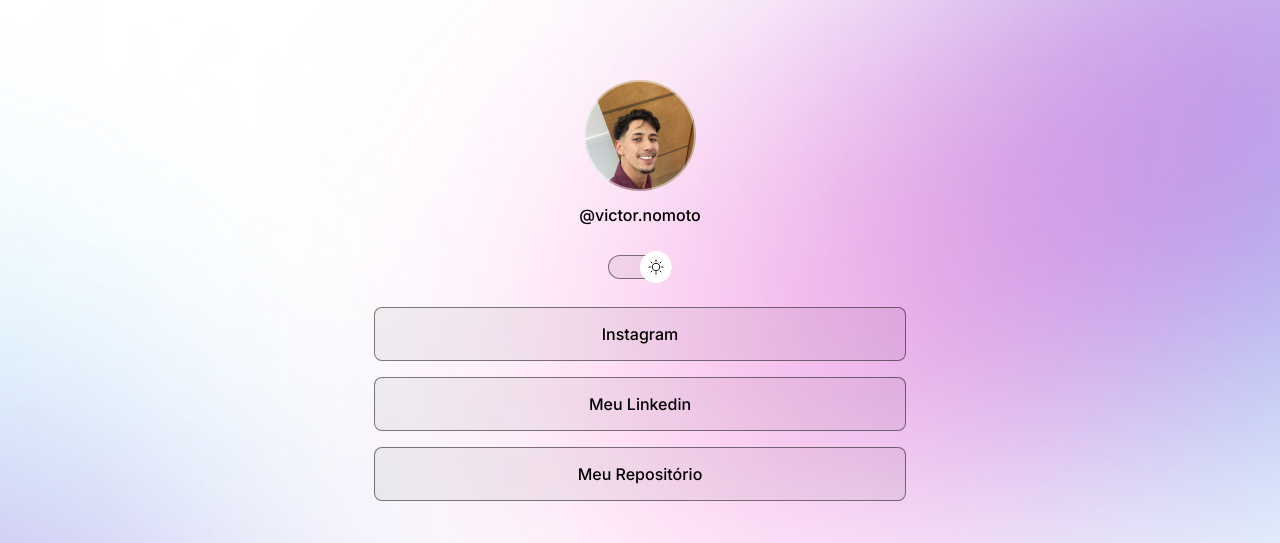
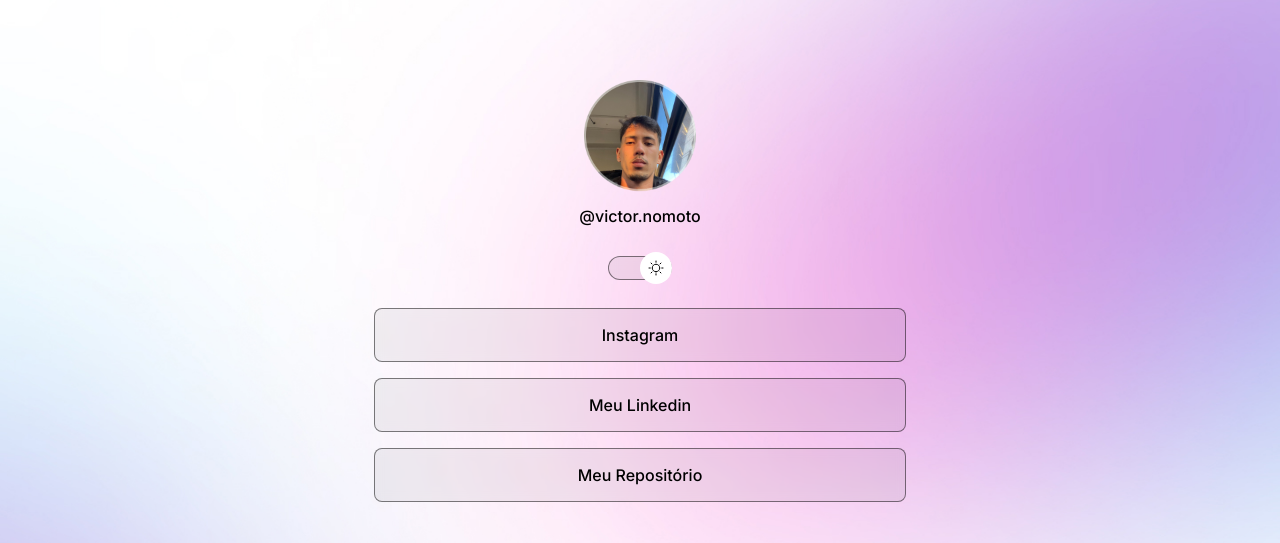
Before and after one commit to victornomoto/DevLinks, a plain HTML site: page index.html in a window 1280 px wide. Shown: the top 543 px of the page. Drawn offline with nearby package versions, Linux system fonts and the light colour scheme.

Commit message:
alteração

```diff
--- a/index.html
+++ b/index.html
@@ -16,7 +16,7 @@
   <body>
     <div id="container">
       <div id="profile">
-        <img src="./assets/avatar12.png" alt="foto do victor nomoto" />
+        <img src="./assets/avatar.png" alt="foto do victor nomoto" />
 
         <p>@victor.nomoto</p>
 
```
